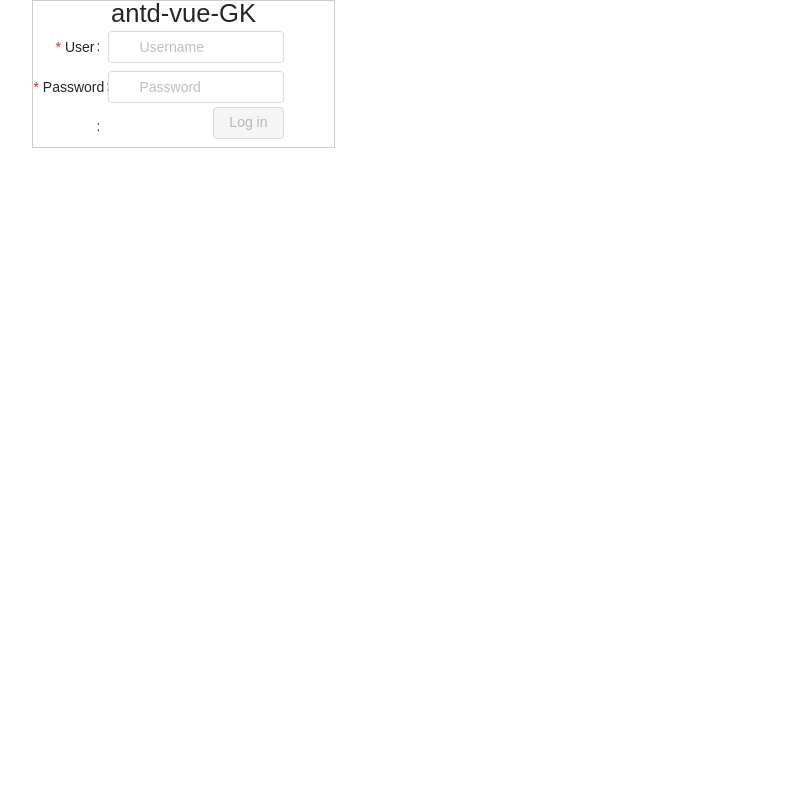
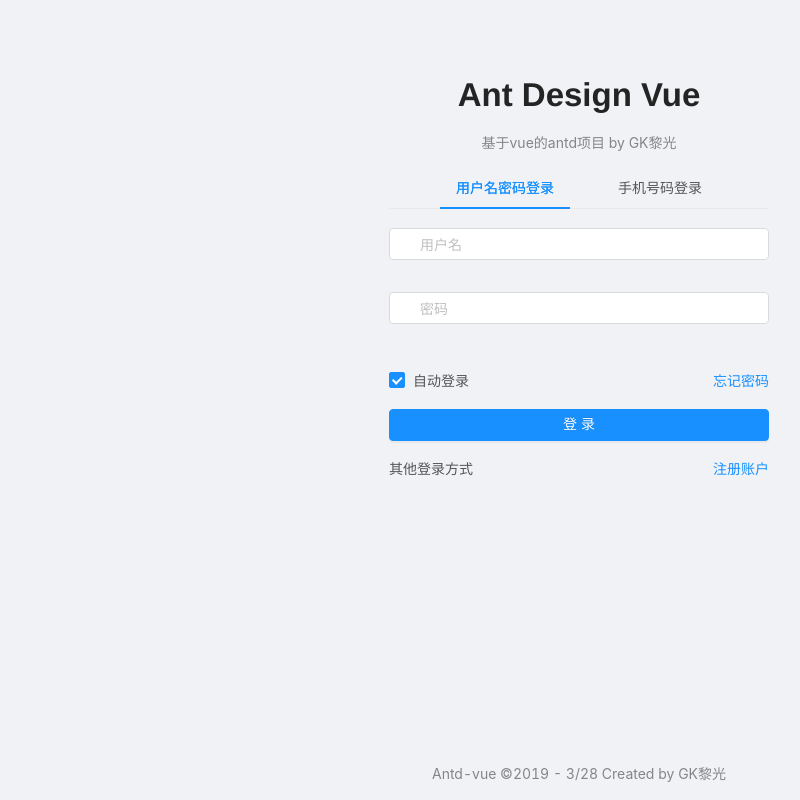
Before and after one commit to gk525152097/antd-vue, a Vue app: page /user/login in a window 1280 px wide. Before the commit this address led to /login. Shown: the whole page, without its empty margins (61-861 px from the left). Built offline with nearby package versions, Linux system fonts and the light colour scheme.

Commit message:
首页样式修改

```diff
--- a/package.json
+++ b/package.json
@@ -11,6 +11,8 @@
     "build": "node build/build.js"
   },
   "dependencies": {
+    "axios": "^0.18.0",
+    "mockjs": "^1.0.1-beta3",
     "nprogress": "^0.2.0",
     "vue": "^2.5.2",
     "vue-router": "^3.0.1",
--- a/src/App.vue
+++ b/src/App.vue
@@ -9,3 +9,10 @@
   name: 'App'
 }
 </script>
+
+<style lang="scss"  scoped>
+  #app{
+    width: 100%;
+    height: 100%;
+  }
+</style>
--- a/src/assets/styles/global.scss
+++ b/src/assets/styles/global.scss
@@ -1,4 +1,4 @@
-@import "reset.scss";
+//@import "reset.scss";
 @import "transition.scss";
 
 // 全局字体大小设置
--- a/src/assets/styles/reset.scss
+++ b/src/assets/styles/reset.scss
@@ -11,12 +11,12 @@
 figure, figcaption, footer, header, hgroup,
 menu, nav, output, ruby, section, summary,
 time, mark, audio, video {
-	margin: 0;
-	padding: 0;
-	border: 0;
-	font-size: 100%;
-	font: inherit;
-	vertical-align: baseline;
+	//margin: 0;
+	//padding: 0;
+	//border: 0;
+	//font-size: 100%;
+	//font: inherit;
+	//vertical-align: baseline;
 }
 /* HTML5 display-role reset for older browsers */
 article, aside, details, figcaption, figure,
@@ -24,7 +24,7 @@
 	display: block;
 }
 body {
-	line-height: 1;
+	//line-height: 1;
 }
 ol, ul {
 	list-style: none;
--- a/src/permission.js
+++ b/src/permission.js
@@ -4,11 +4,11 @@
 
 NProgress.configure({ showSpinner: false }) // NProgress configuration
 
-const whiteList = ['/login', '/signUp'] // 不重定向白名单
+const whiteList = ['/user/login', '/user/register'] // 不重定向白名单
 router.beforeEach((to, from, next) => {
   NProgress.start()
   if (localStorage.getItem('role')) {
-    if (to.path === '/login' || to.path === '/signUp') {
+    if (to.path === '/user/login' || to.path === '/user/register') {
       next({ path: '/' })
       NProgress.done()
     } else {
@@ -19,7 +19,7 @@
       // 在免登录白名单，直接进入
       next()
     } else {
-      next(`/login?redirect=${to.path}`) // 否则全部重定向到登录页
+      next(`/user/login?redirect=${to.path}`) // 否则全部重定向到登录页
       NProgress.done() // if current page is login will not trigger afterEach hook, so manually handle it
     }
   }
--- a/src/router/index.js
+++ b/src/router/index.js
@@ -1,13 +1,23 @@
 import Vue from 'vue'
 import Router from 'vue-router'
-import baseLayout from '../view/layout/baseLayout' // BaseLayout
+// import baseLayout from '../view/layout/baseLayout' // BaseLayout
+import userLayout from '../view/layout/userLayout' // BaseLayout
+
 // import HelloWorld from '@/components/HelloWorld'
 
 Vue.use(Router)
 
 export const constantRoutes = [
-  { path: '/login', name: 'login', component: () => import('@/view/login/index'), hidden: true },
-  { path: '/404', name: '404', component: () => import('@/view/404'), hidden: true },
+  {
+    path: '/user',
+    component: userLayout,
+    hidden: true,
+    children: [
+      { path: 'login', name: 'login', component: () => import('@/view/login/index') },
+      { path: 'register', name: 'register', component: () => import('@/view/login/index') }
+    ]
+  },
+  { path: '/404', name: '404', component: () => import('@/view/404'), hidden: true }
 
   // {
   //   path: '/',
--- a/src/view/layout/baseLayout.vue
+++ b/src/view/layout/baseLayout.vue
@@ -26,7 +26,7 @@
         </div>
       </a-layout-content>
       <a-layout-footer style="text-align: center">
-        Antd-vue ©2019 - {{new Date().toLocaleString().slice(0, 4)}} Created by GK黎光
+        <Footer />
       </a-layout-footer>
     </a-layout>
   </a-layout>
@@ -35,11 +35,13 @@
 <script>
 import MenuBar from './components/menuBar.vue'
 import MainPage from './components/mainPage.vue'
+import Footer from './footer.vue'
 export default {
   name: 'baseLayout',
   components: {
     MenuBar,
-    MainPage
+    MainPage,
+    Footer
   },
   data () {
     return {
--- /dev/null
+++ b/src/view/layout/footer.vue
@@ -0,0 +1,18 @@
+<template>
+  <div class="footer">Antd-vue ©2019 - {{new Date().toLocaleString().slice(0, 4)}} Created by GK黎光</div>
+</template>
+
+<script>
+export default {
+  name: 'footer'
+}
+</script>
+
+<style scoped>
+.footer{
+  font-size: 14px;
+  color: rgba(0,0,0,.45);
+  padding: 10px 0 16px 0;
+  text-align: center;
+}
+</style>
--- /dev/null
+++ b/src/view/layout/userLayout.vue
@@ -0,0 +1,55 @@
+<template>
+  <div class="main">
+    <div class="body">
+      <h1>Ant Design Vue</h1>
+      <p>基于vue的antd项目 by GK黎光</p>
+      <router-view/>
+    </div>
+    <div class="footer">
+      <Footer />
+    </div>
+  </div>
+</template>
+
+<script>
+import Footer from './footer.vue'
+export default {
+  name: 'userLayout',
+  components: {
+    Footer
+  }
+}
+</script>
+
+<style lang="scss"  scoped>
+  @import "../../assets/styles/global.scss";
+  .main{
+    width: 100%;
+    height: 100%;
+    background: rgba(240, 242, 245, 1);
+    .body{
+      width: 40%;
+      margin: 0 auto;
+      padding: 30px 0 0 0;
+      h1{
+        margin: 40px 0 0 0;
+        font-size: 33px;
+        font-weight: 600;
+        font-family: Avenir,Helvetica Neue,Arial,Helvetica,sans-serif;
+        color: rgba(0, 0, 0, 0.85);
+        text-align: center;
+      }
+      p{
+        text-align: center;
+        margin: 12px 0;
+        color: rgba(0,0,0,.45);
+        font-size: 14px;
+      }
+    }
+    .footer{
+      position: absolute;
+      bottom: 0;
+      width: 100%;
+    }
+  }
+</style>
--- a/src/view/login/index.vue
+++ b/src/view/login/index.vue
@@ -1,26 +1,79 @@
 <template>
   <div class="login-bg">
-    <div class="login-left">
     <div class="login-box">
-        <h1>antd-vue-GK</h1>
       <a-form :form="form" @submit="handleSubmit">
-          <a-form-item label="User" v-bind="formItemLayout" :validate-status="userNameError() ? 'error' : ''" :help="userNameError() || ''">
-            <a-input v-decorator="[ 'userName',  {rules: [{ required: true, message: 'Please input your username!' }]} ]" placeholder="Username">
+        <a-tabs defaultActiveKey="1" style="text-align: center" >
+          <a-tab-pane tab="用户名密码登录" key="1">
+            <a-form-item
+              :validate-status="userNameError() ? 'error' : ''"
+              :help="userNameError() || ''"
+            >
+              <a-input
+                v-decorator="[ 'userName',  {rules: [{ required: true, message: 'Please input your username!' }]} ]"
+                placeholder="用户名"
+              >
                 <a-icon slot="prefix" type="user" style="color:rgba(0,0,0,.25)"/>
               </a-input>
             </a-form-item>
-          <a-form-item label="Password" v-bind="formItemLayout" :validate-status="passwordError() ? 'error' : ''" :help="passwordError() || ''">
-            <a-input v-decorator="[  'password',  {rules: [{ required: true, message: 'Please input your Password!' }]} ]" type="password" placeholder="Password">
+            <a-form-item
+              :validate-status="passwordError() ? 'error' : ''"
+              :help="passwordError() || ''"
+            >
+              <a-input
+                v-decorator="[  'password',  {rules: [{ required: true, message: 'Please input your Password!' }]} ]"
+                type="password" placeholder="密码"
+              >
                 <a-icon slot="prefix" type="lock" style="color:rgba(0,0,0,.25)"/>
               </a-input>
             </a-form-item>
-          <a-form-item label=" " v-bind="formItemLayout">
-            <a-button type="primary" style="float: right" html-type="submit" :disabled="hasErrors(form.getFieldsError())">Log in</a-button>
+          </a-tab-pane>
+          <a-tab-pane tab="手机号码登录" key="2" forceRender>
+            <a-form-item
+              :validate-status="userNameError() ? 'error' : ''"
+              :help="userNameError() || ''"
+            >
+              <a-input
+                v-decorator="[ 'phoneNumber',  {rules: [{ required: true, message: 'Please input your username!' }]} ]"
+                placeholder="手机号码"
+              >
+                <a-icon slot="prefix" type="user" style="color:rgba(0,0,0,.25)"/>
+              </a-input>
             </a-form-item>
+            <a-form-item
+              :validate-status="userNameError() ? 'error' : ''"
+              :help="userNameError() || ''"
+            >
+              <a-input
+                v-bind:style="{width: '60%'}"
+                v-decorator="[ 'code',  {rules: [{ required: true, message: 'Please input your username!' }]} ]"
+                placeholder="验证码"
+              >
+                <a-icon slot="prefix" type="user" style="color:rgba(0,0,0,.25)"/>
+              </a-input>
+              <a-button style="float: right; width: 40%; margin: 4px 0 0 0;" html-type="submit">
+                获取验证码
+              </a-button>
+            </a-form-item>
+          </a-tab-pane>
+        </a-tabs>
+          <div class="login-other">
+            <a-checkbox :checked="true">自动登录</a-checkbox>
+            <a href="#" style="float: right">忘记密码</a>
+          </div>
+          <a-button type="primary" style="width: 100%" html-type="submit">
+            登录
+          </a-button>
+          <div class="login-other">
+            <span>其他登录方式</span>
+            <span class="icon">
+              <a-icon type="alipay-circle" />
+              <a-icon type="qq" />
+              <a-icon type="weibo" />
+            </span>
+            <a href="#" style="float: right">注册账户</a>
+          </div>
       </a-form>
     </div>
-    </div>
-    <div class="login-right"></div>
   </div>
 </template>
 
@@ -35,16 +88,6 @@
     return {
       hasErrors,
       form: this.$form.createForm(this),
-      formItemLayout: {
-        labelCol: {
-          xs: { span: 24 },
-          sm: { span: 6 }
-        },
-        wrapperCol: {
-          xs: { span: 24 },
-          sm: { span: 14 }
-        }
-      }
     }
   },
   beforeCreate () {
@@ -105,31 +148,26 @@
 
 <style lang="scss" scoped>
   @import "../../assets/styles/global.scss";
-  .login-bg{
-    width: 100%;
-    height: 100%;
-    display: flex;
-    .login-left {
-      width: 38.2%;
-      height: 100%;
-      display: flex;
-      align-items: center;
-      .login-box {
+  .login-box{
+    width: 380px;
     margin: 0 auto;
-        width: 61.8%;
-        height: 61.8%;
-        border: 1px solid #ccc;
-        h1 {
-          text-align: center;
-          font-size: px2rem(60);
+    .login-other{
+      margin: 16px 0;
+      line-height: 24px;
+     .icon{
+       font-size: 24px;
+       color: rgba(0, 0, 0, 0.2);
+       vertical-align: -webkit-baseline-middle;
+       .anticon {
+         margin-left: 8px;
+         font-size: 24px;
+         cursor: pointer;
+         transition: all 0.3s;
+       }
+       .anticon:hover{
+         color: #1890ff;
        }
      }
     }
-    .login-right {
-      flex: 1;
-      height: 100%;
-      background: url("../../assets/login-bg.jpg");
-      background-size: 100% 100%;
-    }
   }
 </style>
```
Lines whose indentation alone changed are shown as unchanged.
